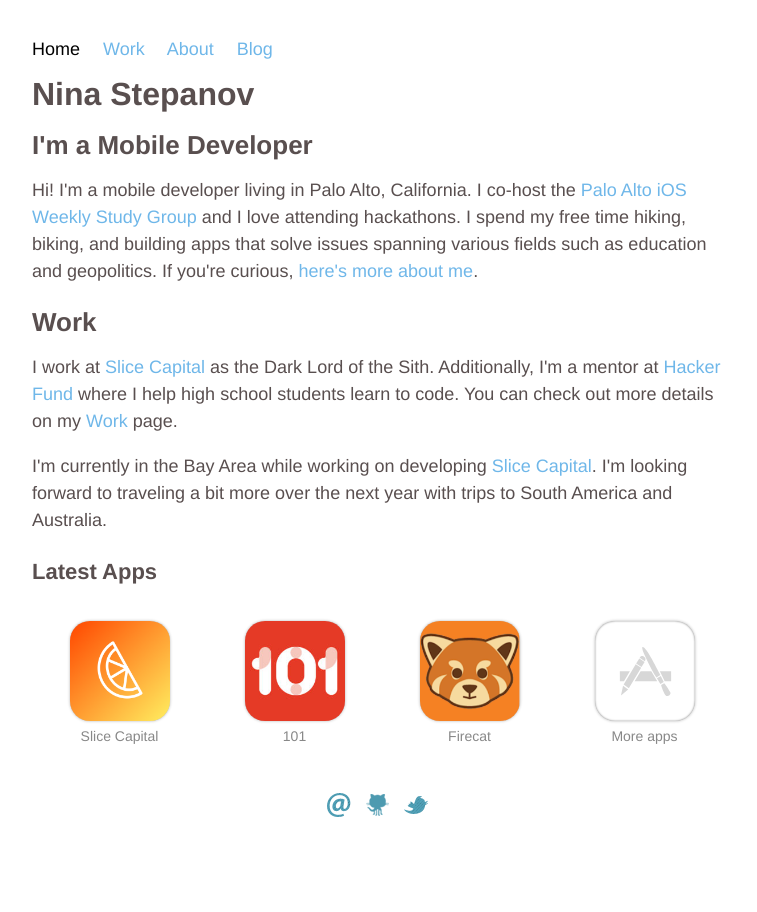
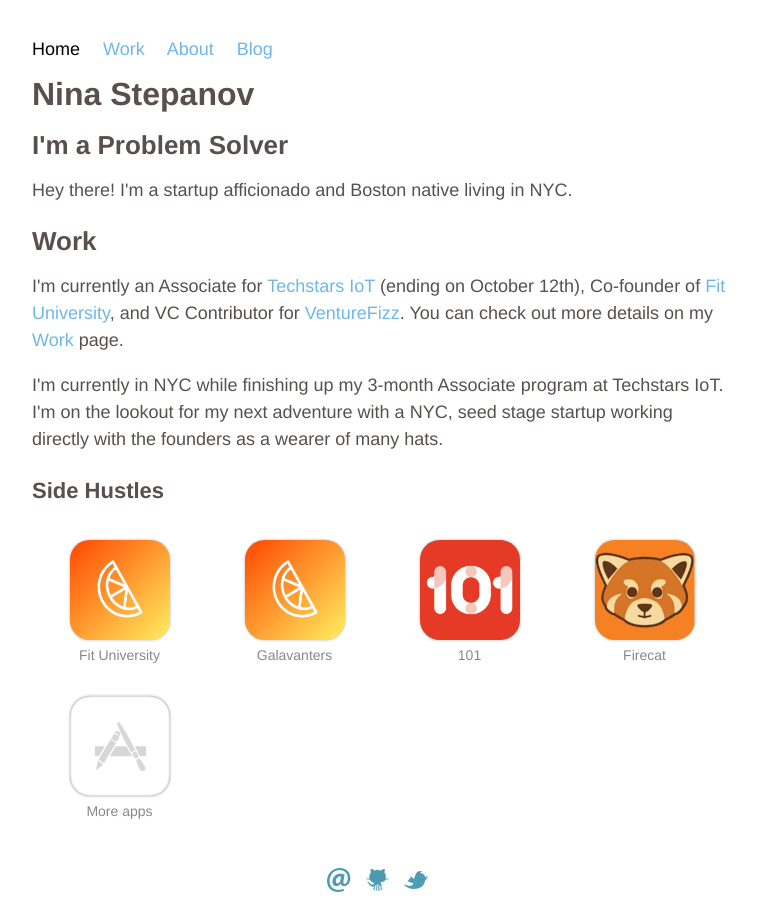
Before and after one commit to danstepanov/ninastepanov.com, a plain HTML site: page index.html in a window 1280 px wide. Shown: the whole page, without its empty margins (258-1015 px from the left). Before the commit the page ends 837 px from the top, so only its background shows below. Drawn offline with Linux system fonts and the light colour scheme.

Commit message:
Update index.html

```diff
--- a/index.html
+++ b/index.html
@@ -10,30 +10,6 @@
     <link id="favicon" rel="icon" type="image/png" sizes="64x64" href="./favicon.png">
   </head>
   <body>
-    <!-- Start of Async Drift Code -->
-    <script>
-    !function() {
-      var t;
-      if (t = window.driftt = window.drift = window.driftt || [], !t.init) return t.invoked ? void (window.console && console.error && console.error("Drift snippet included twice.")) : (t.invoked = !0,
-      t.methods = [ "identify", "config", "track", "reset", "debug", "show", "ping", "page", "hide", "off", "on" ],
-      t.factory = function(e) {
-        return function() {
-          var n;
-          return n = Array.prototype.slice.call(arguments), n.unshift(e), t.push(n), t;
-        };
-      }, t.methods.forEach(function(e) {
-        t[e] = t.factory(e);
-      }), t.load = function(t) {
-        var e, n, o, i;
-        e = 3e5, i = Math.ceil(new Date() / e) * e, o = document.createElement("script"),
-        o.type = "text/javascript", o.async = !0, o.crossorigin = "anonymous", o.src = "https://js.driftt.com/include/" + i + "/" + t + ".js",
-        n = document.getElementsByTagName("script")[0], n.parentNode.insertBefore(o, n);
-      });
-    }();
-    drift.SNIPPET_VERSION = '0.3.1';
-    drift.load('39u97m8786gs');
-    </script>
-    <!-- End of Async Drift Code -->
     <script type="text/javascript">
       mixpanel.track(
         "Open Page",
@@ -56,29 +32,35 @@
 
         <h1>Nina Stepanov</h1>
 
-        <h2>I'm a Mobile Developer</h2>
+        <h2>I'm a Problem Solver</h2>
 
           <p>
-            Hi! I'm a mobile developer living in Palo Alto, California. I co-host the <a href="http://www.meetup.com/Palo-Alto-iOS-Study-Group/" target="_blank">Palo Alto iOS Weekly Study Group</a> and I love attending hackathons. I spend my free time hiking, biking, and building apps that solve issues spanning various fields such as education and geopolitics. If you're curious, <a href="/about">here's more about me</a>.
+            Hey there! I'm a startup afficionado and Boston native living in NYC.
           </p>
 
         <h2>Work</h2>
 
           <p>
-            I work at <a href="https://slice.capital" target="_blank">Slice Capital</a> as the Dark Lord of the Sith. Additionally, I'm a mentor at <a href="http://hacker.fund/" target="_blank">Hacker Fund</a> where I help high school students learn to code. You can check out more details on my <a href="/work">Work</a> page.
+            I'm currently an Associate for <a href="https://www.techstars.com/programs/iot-program/" target="_blank">Techstars IoT</a> (ending on October 12th), Co-founder of <a href="http://fituniversity.co/" target="_blank">Fit University</a>, and VC Contributor for <a href="https://venturefizz.com/investor-profiles?field_blog_categories_tid=75" target="_blank">VentureFizz</a>. You can check out more details on my <a href="/work">Work</a> page.
           </p>
 
           <p>
-            I'm currently in the Bay Area while working on developing <a href="http://slice.capital" target="_blank">Slice Capital</a>. I'm looking forward to traveling a bit more over the next year with trips to South America and Australia.
+            I'm currently in NYC while finishing up my 3-month Associate program at Techstars IoT. I'm on the lookout for my next adventure with a NYC, seed stage startup working directly with the founders as a wearer of many hats.
           </p>
 
-          <h3>Latest Apps</h3>
+          <h3>Side Hustles</h3>
 
           <ul class="apps">
             <li>
-              <a href="http://slice.capital/" rel="external nofollow" title="Slice Capital" target="_blank">
-                <img src="./img/app/slice.png" alt="Slice Capital">
-                <span>Slice Capital</span>
+              <a href="http://fituniversity.co/" rel="external nofollow" title="Fit University" target="_blank">
+                <img src="./img/app/slice.png" alt="Fit University">
+                <span>Fit University</span>
+              </a>
+            </li>
+            <li>
+              <a href="http://fituniversity.co/" rel="external nofollow" title="Galavanters" target="_blank">
+                <img src="./img/app/slice.png" alt="Galavanters">
+                <span>Galavanters</span>
               </a>
             </li>
             <li>
```
